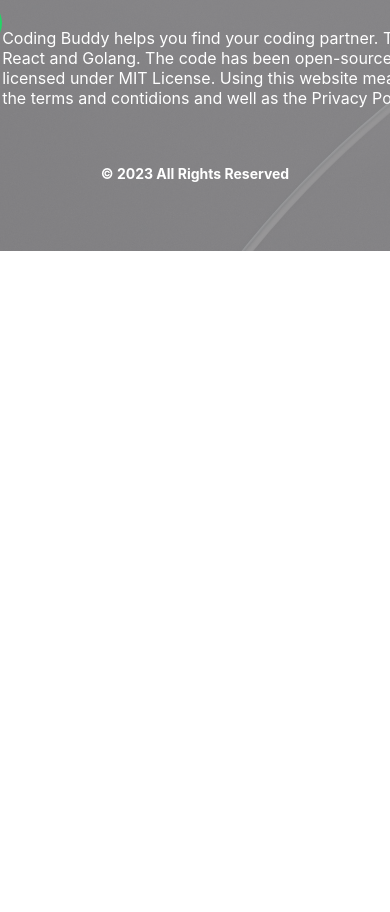
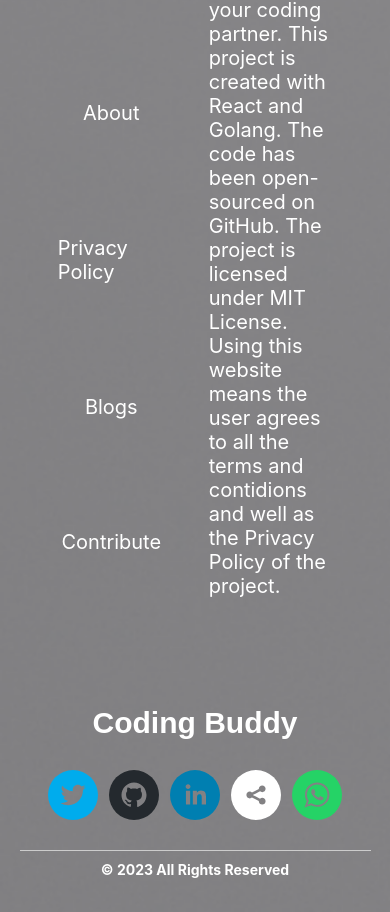
Before and after one commit to 1Shubham7/code-buddy, a React (Create React App) app in the folder frontend/: page / in a window 390 px wide. Shown: the part 3833-4745 px from the top of the page. Before the commit the page ends 4084 px from the top, so only its background shows below. Built offline with nearby package versions, Linux system fonts and the light colour scheme; no server answers.

Commit message:
responsiveness added to footer

```diff
--- a/frontend/src/components/footer/Footer.jsx
+++ b/frontend/src/components/footer/Footer.jsx
@@ -8,12 +8,17 @@ export default function Footer() {
     <>
     <div className="footer">
       <div className="row-one">
-      <div className="socials">
+      <div className="logo_social">
+        <div className="codingbuddy_logo">
+           Coding Buddy
+        </div>
+        <div className="socials">
         <div className="social-logo"><SocialIcon url="https://twitter.com/1shubham7" /></div>
         <div className="social-logo"><SocialIcon url="https://github.com/1shubham7" /></div>
         <div className="social-logo"><SocialIcon url="https://www.linkedin.com/in/shubham-singh-5a002b20b/" /></div>
         <div className="social-logo"><SocialIcon url="https://hashnode.com/@1shubham7" bgColor="#ffffff" /></div>
         <div className="social-logo"><SocialIcon url="https://chat.whatsapp.com/K0K0ktvmtJDC6E1t20klDp" /></div>
+      </div>
       </div>
       <div className="text-part">
         <div className="text-links">
--- a/frontend/src/components/footer/footer.css
+++ b/frontend/src/components/footer/footer.css
@@ -7,25 +7,42 @@
     flex-direction: column;
     align-items: center;
     justify-content: center;
+    height: max-content;
 }
 
 .row-one{
     display: flex;
+    width: 95%;
+    /* gap: 20px; */
 }
 
 .row-two{
-    margin-top: 3rem;
+    /* margin-top: 3rem; */
+    padding-bottom: 25px;
 }
 
 .footer-container{
     padding-top: 5rem;
 }
+.logo_social{
+    display: flex;
+    flex-direction: column;
+    padding: 30px;
+    align-items: center;
+}
+.codingbuddy_logo{
+    padding: 30px;
+    text-align: center;
+    font-family: sans-serif;
+    font-weight: 800;
 
+    font-size: 30px;
+}
 .socials{
     flex-basis: 30%;
     display: flex;
     gap: 0.7rem;
-    padding-left: 7rem;
+    /* padding-left: 7rem; */
     align-items: center;
 }
 
@@ -39,21 +56,29 @@
 
 .text-part{
     flex-basis: 70%;
-    padding-top: 1rem;;
+    padding: 3rem;
 }
 
 .text-para{
-    padding-right: 12rem;
-    padding-top: 1.5rem;
+    /* padding-right: 12rem;
+    padding-top: 1.5rem; */
+    padding: 2.5rem;
+    font-size: 20px;
 }
 
 .text-links{
     display: flex;
     flex-direction: row;
-    gap: 7rem;
-    font-size: 19px;
+    /* gap: 7rem; */
+    font-size: 25px;
+    justify-content: space-between;
 }
 
+.row-two{
+    border-top: 1px solid #ccc;
+    width: 90%;
+    text-align: center;
+}
 .copyright{
     font-size: 14px;
 }
@@ -73,3 +98,42 @@
     background:#c4c4f7;
     transition:all .5
   }
+  @media screen and (max-width:1100px){
+    .text-links{
+        font-size: 20px;
+    }
+    .text-para{
+        font-size: 15px;
+    }
+  }
+  @media screen and (max-width:950px) {
+    .row-one{
+        flex-direction: column-reverse;
+    }
+    .text-links{
+        font-size: 25px;
+    }
+    .text-para{
+        font-size: 20px;
+        padding-bottom: 0px;
+    }
+  }
+  @media screen and (max-width:700px) {
+    .text-part{
+        display: flex;
+        justify-content: space-between;
+    }
+    .text-links{
+        font-size: 20px;
+        display: flex;
+        flex-direction: column;
+        align-items: center;
+        width: 39%;
+        padding-top: 40px;
+        padding-bottom: 40px;
+    }
+    .text-para{
+        padding: 0px;
+        width: 45%;
+    }
+  }
```
